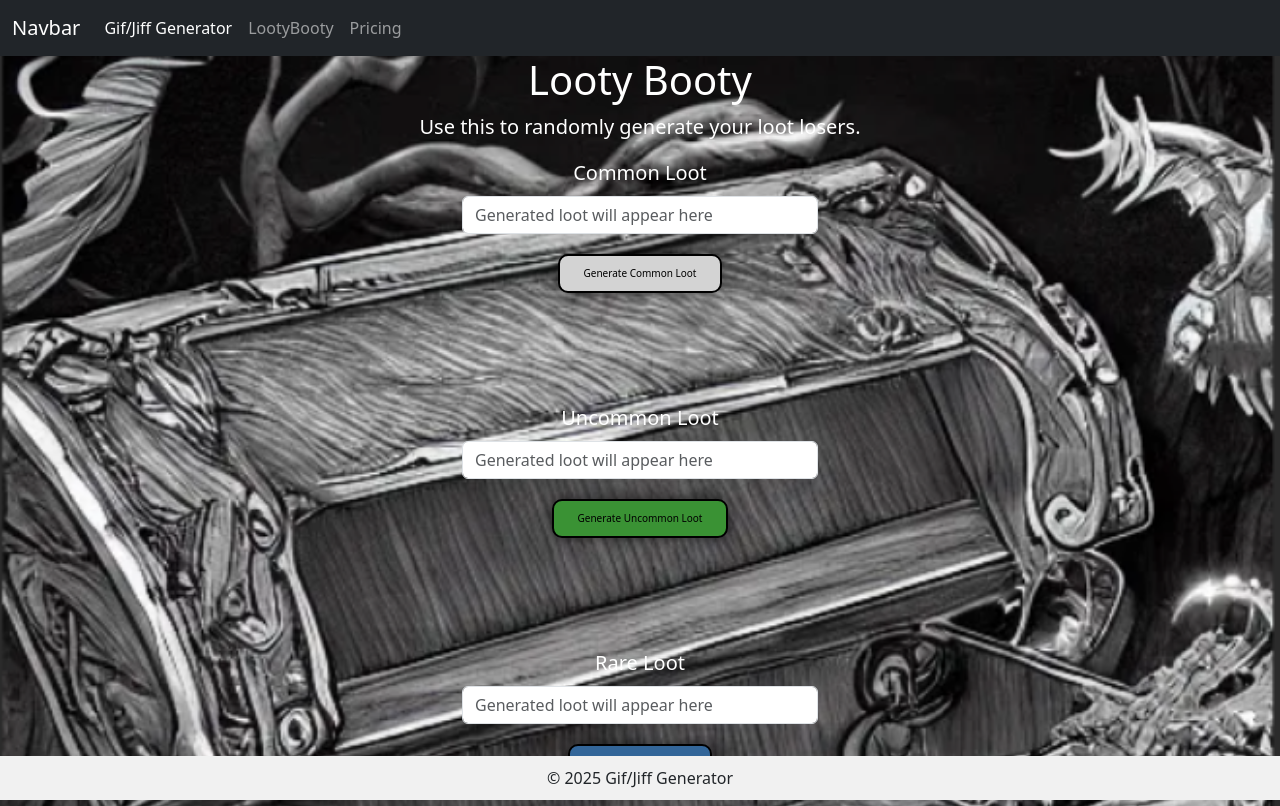
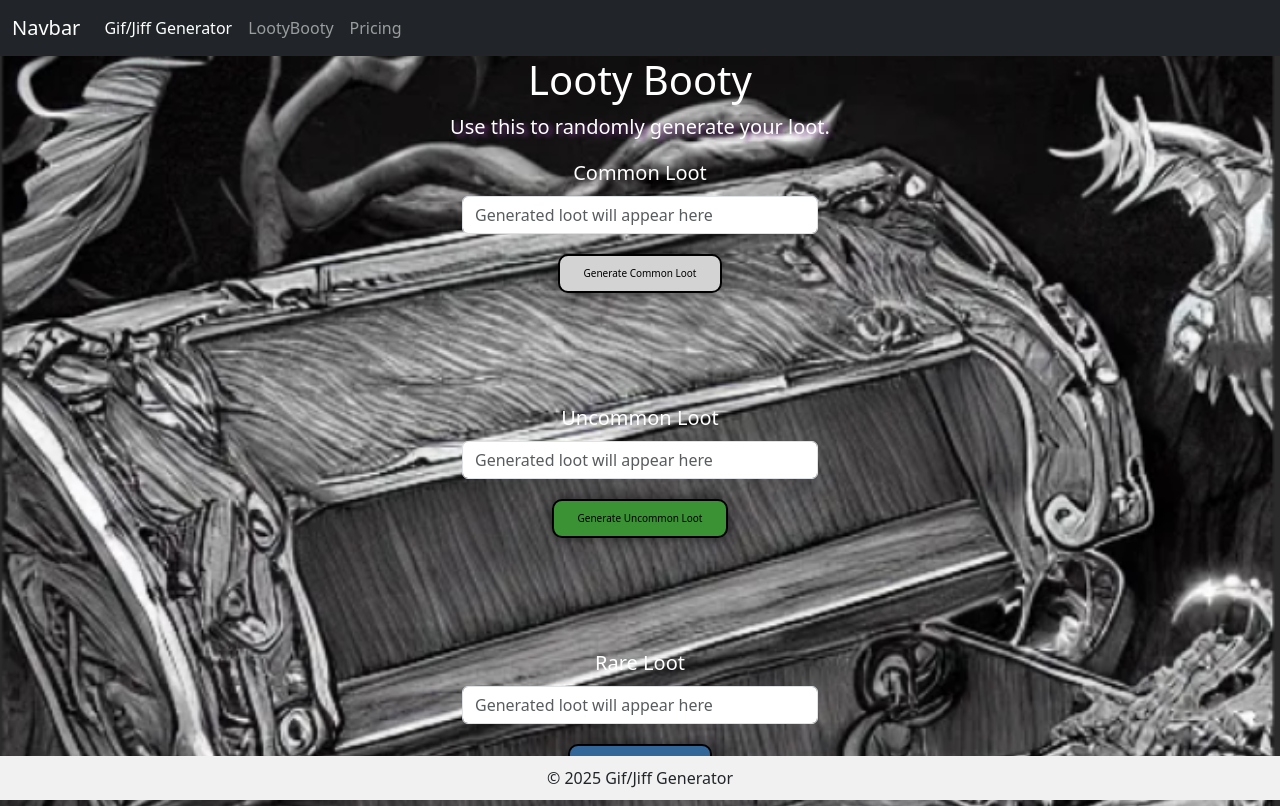
Before and after one commit to JakeBissen/Project-2, a plain HTML site: page Projcect-2/html files/LootyBooty.html in a window 1280 px wide. Shown: the top 806 px of the page. Drawn offline with nearby package versions, Linux system fonts and the light colour scheme.

Commit message:
moving files around

```diff
--- a/Projcect-2/css-files/LootBooty.css
+++ b/Projcect-2/css-files/LootBooty.css
@@ -3,6 +3,13 @@
   color: white;
     font-size: 20px;
 
+}
+
+p {
+    text-align: center;
+    font-size: 20px;
+    color: white;
+    text-shadow: 4px 2px 4px #6B327C;
 }
 
 body {
--- a/Projcect-2/html files/LootyBooty.html
+++ b/Projcect-2/html files/LootyBooty.html
@@ -37,7 +37,7 @@
 <div class="loot-group container-fluid flex-column">
   <div class="text-center">
     <h1>Looty Booty</h1>
-    <p>Use this to randomly generate your loot losers.</p>
+    <p>Use this to randomly generate your loot.</p>
   </div>
 
 
```
Also changed, not shown: Projcect-2/css-files/style.scss (+7 -1 lines), Projcect-2/html files/index.html (+3 -1 lines), Projcect-2/css-files/style.css, 1 other file.
